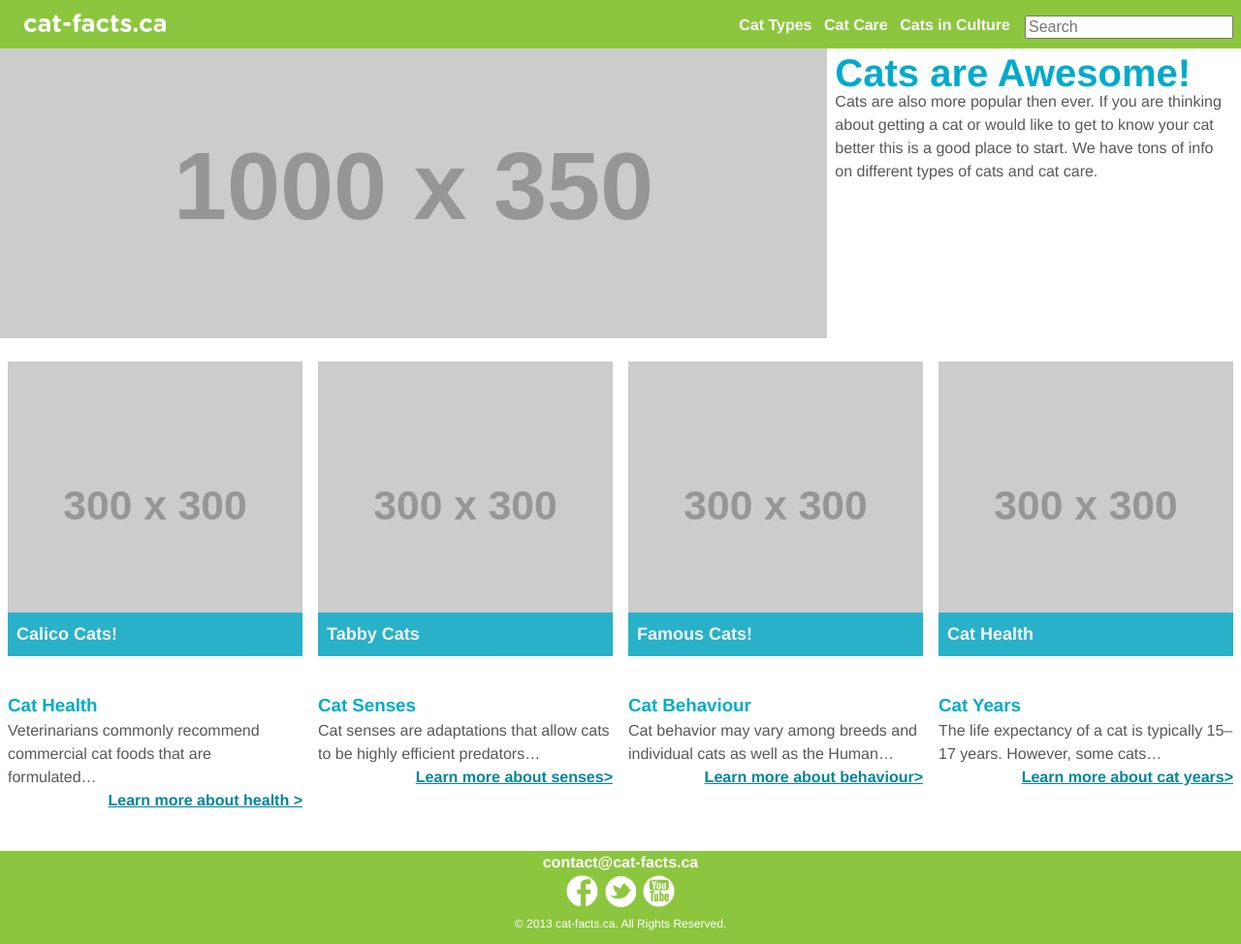
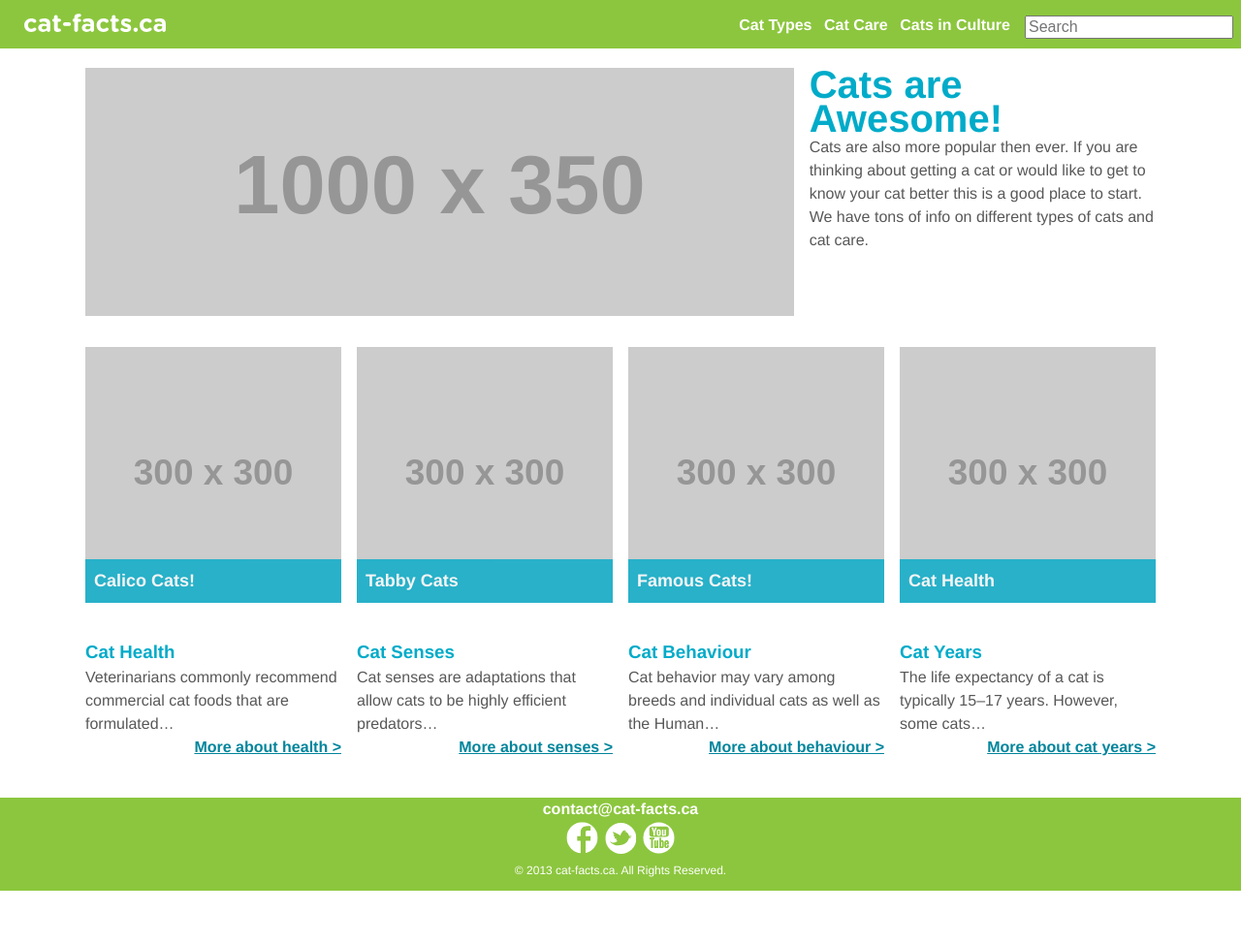
Before and after one commit to williamshaw/large-data-website, a Jekyll site: the page built from index.html, in a window 1280 px wide. Shown: the whole page at 97% size. Built offline with Jekyll 4.4.1, drawn with Linux system fonts in a browser that asks for light colours; Markdown is read by kramdown in place of the engine named in the settings; after the commit the page ends 919 px from its top, so only the background shows below that.

Commit message:
Updated Layouts

```diff
--- a/_layouts/default.html
+++ b/_layouts/default.html
@@ -12,7 +12,7 @@
     <meta property="og:site_name" content="Cat Facts">
     <meta property="og:description" content="Cat care can be tricky. Don't worry we got you covered!">
      <!-- Twitter -->
-    <meta property="twitter:card" content="Cats are awesome** and more popular then ever. If you are thinking about getting a cat or would like to get to know your cat better this is a good place to start. We have tons of info on different types of cats and cat care.">
+    <meta property="twitter:card" content="summary">
     <meta property="twitter:title" content="{{page.title}}">
     <meta property="twitter:url" content="{{page.url}}">
     <meta property="twitter:image" content="http://williamshaw.github.io/large-data-website/img/twitter.jpg">
@@ -27,7 +27,11 @@
   <header class="grid clearfix">
     <div class="unit unit-s-3-4 unit-m-1-3 unit-l-1-3">
         <div class="unit-spacer">
-           <h1 class="logo-wrapper"><a href="index.html" class="logo" rel="home">cat-facts.ca</a></h1>
+            {% if page.url == '/' %}
+              <h1 class="logo-wrapper"><a href="{{site.baseurl}}/" class="logo" rel="home">cat-facts.ca</a></h1>
+            {% else %}
+              <strong class="logo-wrapper"><a href="{{site.baseurl}}/" class="logo" rel="home">cat-facts.ca</a></strong>
+            {% endif %}
         </div>
     </div>
 
@@ -37,16 +41,17 @@
         <input type="search" placeholder="Search" class="search-bar unit-s-hidden">
        <nav class="nav-top unit-s-hidden unit-m-hidden">
           <ul>
-             <li><a href="{{site.baseurl/}}/types/">Cat Types</a></li>
-             <li><a href="{{site.baseurl/}}/care/">Cat Care</a></li>
-             <li><a href="{{site.baseurl/}}/culture/">Cats in Culture</a></li>
+             <li><a href="{{site.baseurl}}/types/">Cat Types</a></li>
+             <li><a href="{{site.baseurl}}/care/">Cat Care</a></li>
+             <li><a href="{{site.baseurl}}/culture/">Cats in Culture</a></li>
           </ul>
        </nav>
       </div>
     </div>
   </header>
-
-{{content}}
+  <div class="max-width">
+    {{content}}
+  </div>
 
   <footer class="grid">
   <div class="unit unit-s-1 unit-m-1 unit-l-1">
--- /dev/null
+++ b/cat-types/index.html
@@ -0,0 +1,6 @@
+---
+layout: default
+title: Cat Facts
+---
+
+<h2>Cat Types</h2>
--- a/css/general.css
+++ b/css/general.css
@@ -230,6 +230,11 @@ footer p {
 	padding-bottom: 1em;
 }
 
+.max-width {
+  max-width: 70em;
+  margin: 0.75em auto 0;
+}
+
 /*Grid System!!!*/
 .grid {
   letter-spacing: -0.31em;
--- a/index.html
+++ b/index.html
@@ -1,12 +1,12 @@
 ---
 layout: default
 title: Cat Facts
-url: http://williamshaw.github.io/large-data-website/
 ---
-
     <div class="grid">
       <div class="unit unit-s-1 unit-m-1 unit-l-2-3">
+        <div class="unit-spacer about-us-container">
           <img src="http://placehold.it/1000x350" class="flex-img" alt="">
+        </div>
       </div>
       <div class="unit unit-s-1 unit-m-1 unit-l-1-3 clearfix">
         <div class="unit-spacer about-us-container">
@@ -66,28 +66,29 @@ url: http://williamshaw.github.io/large-data-website/
       <div class="unit unit-s-1 unit-m-1-2 unit-l-1-4">
          <div class="unit-spacer">
             <h3>Cat Health</h3>
-          <p>Veterinarians commonly recommend commercial cat foods that are formulated…<a href="#" class="more">Learn more about health ></a></p>
+            <p>Veterinarians commonly recommend commercial cat foods that are formulated…<a href="#" class="more">More about health ></a></p>
         </div>
       </div>
 
       <div class="unit unit-s-1 unit-m-1-2 unit-l-1-4">
          <div class="unit-spacer">
             <h3>Cat Senses</h3>
-          <p>Cat senses are adaptations that allow cats to be highly efficient predators…<a href="#" class="more">Learn more about senses></a></p>
+            <p>Cat senses are adaptations that allow cats to be highly efficient predators…<a href="#" class="more">More about senses ></a></p>
         </div>
       </div>
 
       <div class="unit unit-s-1 unit-m-1-2 unit-l-1-4">
          <div class="unit-spacer">
             <h3>Cat Behaviour</h3>
-          <p>Cat behavior may vary among breeds and individual cats as well as the Human…<a href="#" class="more">Learn more about behaviour></a></p>
+            <p>Cat behavior may vary among breeds and individual cats as well as the Human…<a href="#" class="more">More about behaviour ></a></p>
         </div>
       </div>
 
       <div class="unit unit-s-1 unit-m-1-2 unit-l-1-4">
          <div class="unit-spacer">
             <h3>Cat Years</h3>
-          <p>The life expectancy of a cat is typically 15–17 years. However, some cats…<a href="#" class="more">Learn more about cat years></a></p>
+            <p>The life expectancy of a cat is typically 15–17 years. However, some cats…<a href="#" class="more">More about cat years ></a></p>
         </div>
       </div>
     </div>
+  </div>
```
Also changed, not shown: calico-cats/calico-cats.md (deleted, +0 -35 lines), tabby-cats.md (deleted, +0 -53 lines). Lines whose indentation alone changed are shown as unchanged.
